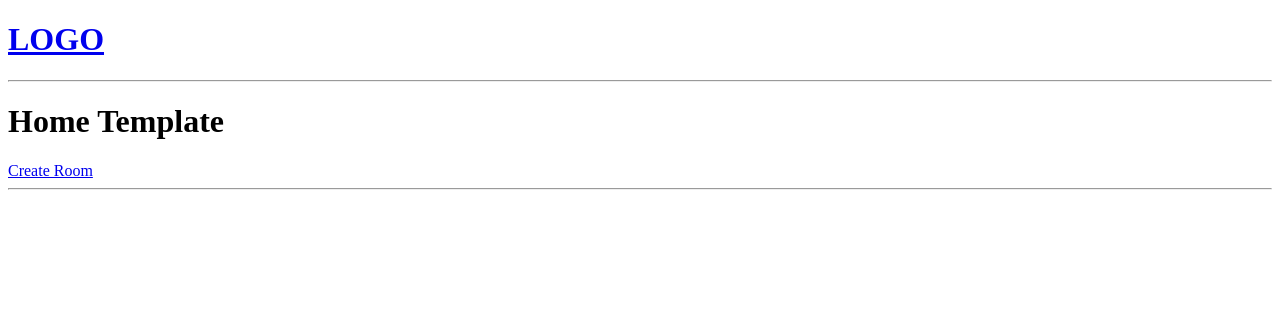
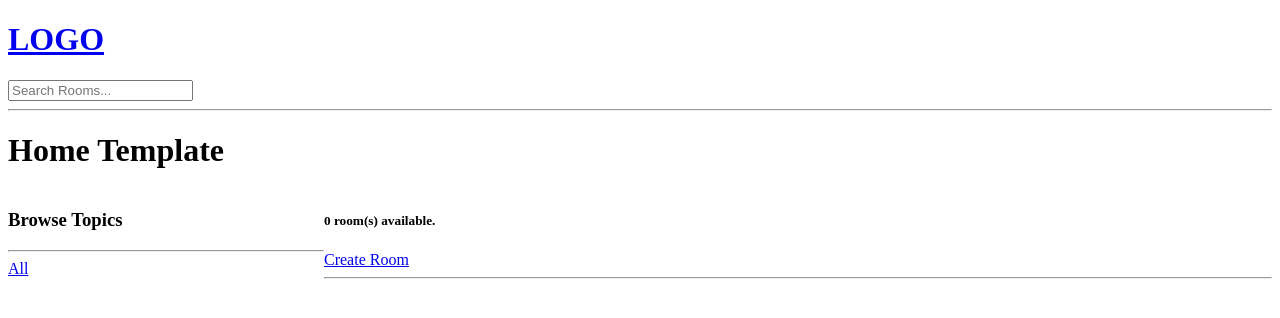
Before and after one commit to philipsteingruber/studybud, a Django app: page / in a window 1280 px wide. Shown: the top 318 px of the page. Run offline with Django 5.2, Linux system fonts and the light colour scheme; data that the repository does not hold is empty.

Commit message:
More stuff done

```diff
--- a/studybud/base/models.py
+++ b/studybud/base/models.py
@@ -18,6 +18,9 @@ class Room(models.Model):
     updated = models.DateTimeField(auto_now=True)
     created = models.DateTimeField(auto_now_add=True)
 
+    class Meta:
+        ordering = ['-updated', '-created']
+
     def __str__(self):
         return self.name
 
--- a/studybud/base/templates/base/home.html
+++ b/studybud/base/templates/base/home.html
@@ -1,13 +1,38 @@
 {% extends 'main.html' %}
 {% block content %}
+
+    <style>
+        .home-container {
+            display: grid;
+            grid-template-columns: 1fr 3fr;
+        }
+    </style>
+
     <h1>Home Template</h1>
 
+    <div class="home-container">
+        <div class="sidebar">
+            <h3>Browse Topics</h3>
+            <hr>
             <div>
+                <a href="{% url 'home' %}">All</a>
+            </div>
+            {% for topic in topics %}
+                <div>
+                    <a href="{% url 'home' %}?q={{ topic.name }}">{{ topic.name }}</a>
+                </div>
+            {% endfor %}
+
+        </div>
+        <div class="main-content">
+            <h5>{{ room_count }} room(s) available.</h5>
             <a href="{% url 'create_room' %}">Create Room</a>
             <hr>
             <div>
                 {% for room in rooms %}
                     <div>
+                        <a href="{% url 'update_room' room.id %}">Edit</a>
+                        <a href="{% url 'delete_room' room.id %}">Delete</a>
                         <span>@{{ room.host.username.capitalize }}</span>
                         <h5>{{ room.id }} -- <a href="{% url 'room' room.id %}">{{ room.name }}</a></h5>
                         <small>{{ room.topic.name }}</small>
@@ -16,4 +41,5 @@
                 {% endfor %}
             </div>
         </div>
+    </div>
 {% endblock %}
--- a/studybud/base/urls.py
+++ b/studybud/base/urls.py
@@ -4,6 +4,8 @@ from . import views
 
 urlpatterns = [
     path('', views.home, name='home'),
-    path('room/<str:pk>', views.room, name='room'),
+    path('room/<str:pk>', views.view_room, name='room'),
     path('create-room/', views.create_room, name='create_room'),
+    path('update_room/<str:pk>', views.update_room, name='update_room'),
+    path('delete_room/<str:pk>', views.delete_room, name='delete_room'),
 ]
--- a/studybud/base/views.py
+++ b/studybud/base/views.py
@@ -1,23 +1,64 @@
 # Create your views here.
+from django.db.models import Q
 from django.http import HttpRequest, HttpResponse
-from django.shortcuts import render
+from django.shortcuts import render, redirect
 
 from .forms import RoomForm
-from .models import Room
+from .models import Room, Topic
 
 
 def home(request: HttpRequest) -> HttpResponse:
-    rooms = Room.objects.all()
-    context = {'rooms': rooms}
+    q = request.GET.get('q')
+    if not q:
+        q = ''
+    rooms = Room.objects.filter(
+        Q(topic__name__icontains=q) |
+        Q(name__icontains=q) |
+        Q(description__icontains=q)
+    )
+    topics = Topic.objects.all()
+    room_count = rooms.count()
+
+    context = {'rooms': rooms, 'topics': topics, 'room_count': room_count}
     return render(request, 'base/home.html', context)
 
 
-def room(request: HttpRequest, pk: str) -> HttpResponse:
+def view_room(request: HttpRequest, pk: str) -> HttpResponse:
     context = {'room': Room.objects.get(id=pk)}
     return render(request, 'base/room.html', context)
 
 
 def create_room(request: HttpRequest) -> HttpResponse:
     form = RoomForm()
+    if request.method == 'POST':
+        form = RoomForm(request.POST)
+        if form.is_valid():
+            form.save()
+            return redirect('home')
+
     context = {'form': form}
     return render(request, 'base/room_form.html', context)
+
+
+def update_room(request: HttpRequest, pk: str) -> HttpResponse:
+    room = Room.objects.get(id=pk)
+    form = RoomForm(instance=room)
+
+    if request.method == 'POST':
+        form = RoomForm(request.POST, instance=room)
+        if form.is_valid():
+            form.save()
+            return redirect('home')
+
+    context = {'form': form}
+    return render(request, 'base/room_form.html', context)
+
+
+def delete_room(request: HttpRequest, pk: str) -> HttpResponse:
+    room = Room.objects.get(id=pk)
+    if request.method == 'POST':
+        room.delete()
+        return redirect('home')
+
+    context = {'obj': room}
+    return render(request, 'base/delete_room.html', context)
--- a/studybud/templates/navbar.html
+++ b/studybud/templates/navbar.html
@@ -1,3 +1,5 @@
 <a href="/"><h1>LOGO</h1></a>
-
+<form action="{% url 'home' %}" method="GET">
+    <input type="text" name="q" placeholder="Search Rooms..."/>
+</form>
 <hr>
```
Also changed, not shown: studybud/base/templates/base/delete_room.html (added, +10 -0 lines). Lines whose indentation alone changed are shown as unchanged.
